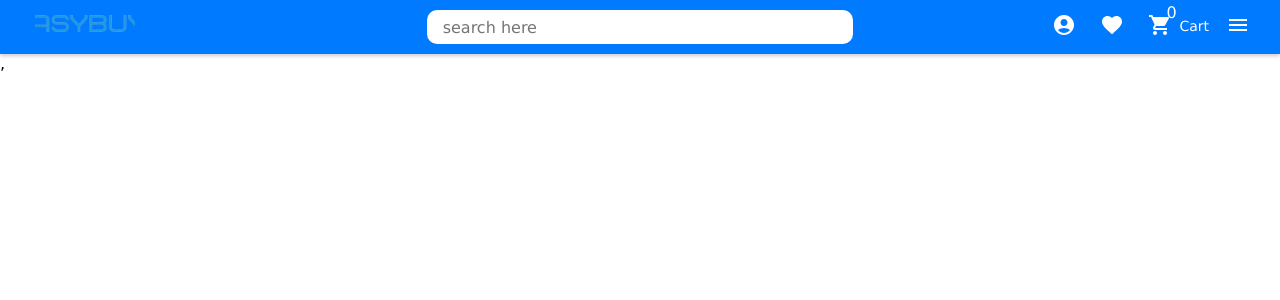
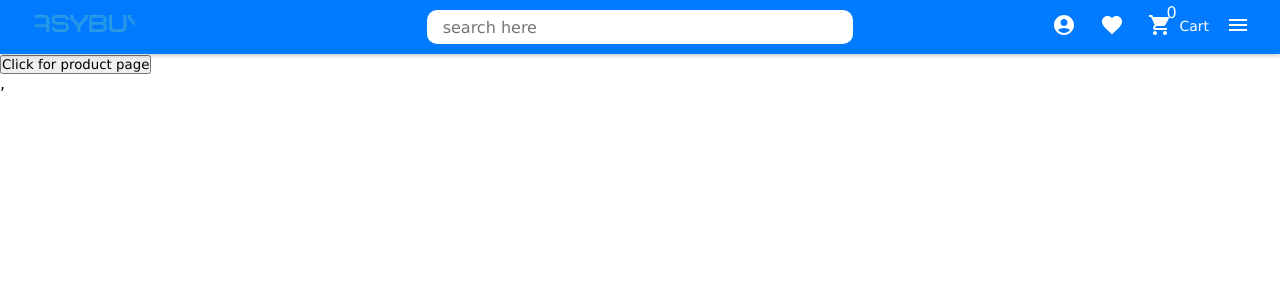
Before and after one commit to Rohitpaswan/EasyBuys, a React (Vite) app: page / in a window 1280 px wide. Shown: the top 300 px of the page. Built offline with nearby package versions, Linux system fonts and the light colour scheme; no server answers.

Commit message:
test for product page

```diff
--- a/src/pages/Home/Home.jsx
+++ b/src/pages/Home/Home.jsx
@@ -1,8 +1,12 @@
+import { Link } from "react-router-dom"
 
 const Home = () => {
   return(
     <>
 
+      <Link to='./products'>
+      <button >Click for product page</button>
+      </Link>
 
 
 
```
